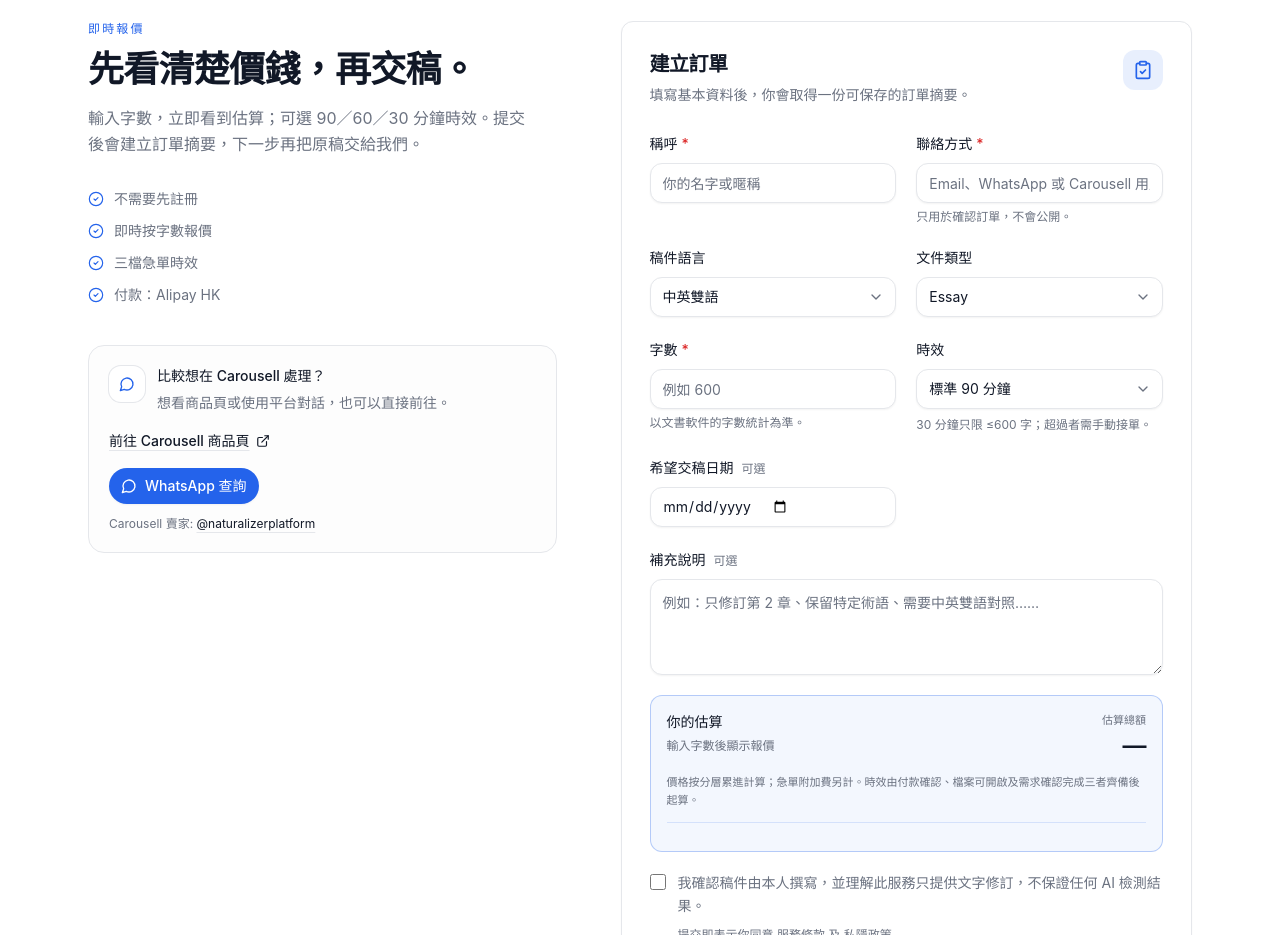
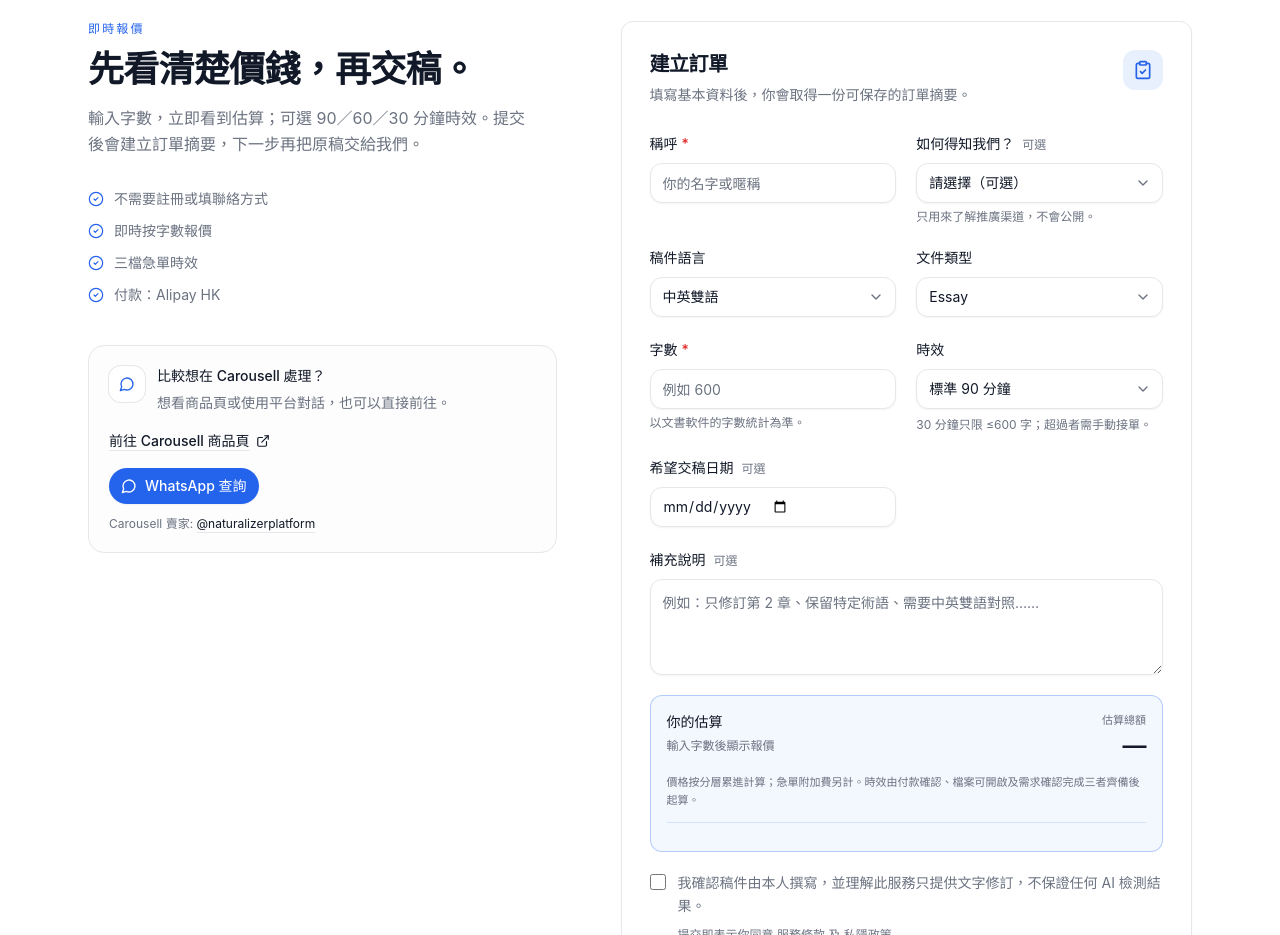
Before and after one commit to vvvjb18-lab/Naturalizer, a Next.js app: page / in a window 1280 px wide. Shown: the part 5080-6015 px from the top of the page. Built offline with nearby package versions, Linux system fonts and the light colour scheme.

Commit message:
Make contact optional and add referral source

```diff
--- a/app/api/orders/route.ts
+++ b/app/api/orders/route.ts
@@ -10,10 +10,19 @@ export const runtime = "nodejs";
 
 const LANGUAGES = new Set(["zh", "en", "bilingual"]);
 const DOCUMENT_TYPES = new Set(["essay", "thesis", "abstract", "other"]);
+const REFERRALS = new Set([
+  "instagram",
+  "threads",
+  "carousell",
+  "referral",
+  "search",
+  "other",
+]);
 
 interface OrderRequest {
   name?: unknown;
   contact?: unknown;
+  referral?: unknown;
   language?: unknown;
   documentType?: unknown;
   rush?: unknown;
@@ -47,6 +56,7 @@ export async function POST(request: Request) {
 
   const name = cleanString(body.name, 120);
   const contact = cleanString(body.contact, 240);
+  const referral = cleanString(body.referral, 40);
   const language = cleanString(body.language, 20);
   const documentType = cleanString(body.documentType, 20);
   const rush =
@@ -62,7 +72,7 @@ export async function POST(request: Request) {
 
   if (
     !name ||
-    !contact ||
+    (referral !== "" && !REFERRALS.has(referral)) ||
     !LANGUAGES.has(language) ||
     !DOCUMENT_TYPES.has(documentType) ||
     !Number.isFinite(words) ||
@@ -95,6 +105,7 @@ export async function POST(request: Request) {
     createdAt: new Date().toISOString(),
     name,
     contact,
+    referral,
     language,
     documentType,
     words: quote.words,
--- a/app/ops/(dashboard)/export/orders/route.ts
+++ b/app/ops/(dashboard)/export/orders/route.ts
@@ -25,6 +25,7 @@ export async function GET() {
       "Created at",
       "Name",
       "Contact",
+      "Referral source",
       "Language",
       "Document type",
       "Words",
@@ -47,6 +48,7 @@ export async function GET() {
       order.createdAt,
       order.name,
       order.contact,
+      order.referral,
       order.language,
       order.documentType,
       order.words,
--- a/app/ops/(dashboard)/orders/[id]/page.tsx
+++ b/app/ops/(dashboard)/orders/[id]/page.tsx
@@ -41,6 +41,15 @@ const rushLabels: Record<string, string> = {
   standard: "標準",
   priority: "中急",
   urgent: "特急",
+};
+
+const referralLabels: Record<string, string> = {
+  instagram: "Instagram",
+  threads: "Threads",
+  carousell: "Carousell",
+  referral: "朋友介紹",
+  search: "搜尋引擎",
+  other: "其他",
 };
 
 export default async function OpsOrderPage({
@@ -91,7 +100,12 @@ export default async function OpsOrderPage({
   const rows = [
     { label: "訂單編號", value: order.orderId, mono: true },
     { label: "稱呼", value: order.name },
-    { label: "聯絡方式", value: order.contact },
+    { label: "聯絡方式", value: order.contact || "未提供" },
+    {
+      label: "如何得知",
+      value:
+        referralLabels[order.referral] ?? (order.referral || "未提供"),
+    },
     {
       label: "稿件語言",
       value: languageLabels[order.language] ?? order.language,
--- a/app/ops/(dashboard)/page.tsx
+++ b/app/ops/(dashboard)/page.tsx
@@ -55,6 +55,7 @@ export default async function OpsOrdersPage({
       order.orderId,
       order.name,
       order.contact,
+      order.referral,
       order.notes,
     ]
       .join(" ")
@@ -224,7 +225,7 @@ export default async function OpsOrdersPage({
                             {order.name}
                           </p>
                           <p className="mt-1 max-w-[180px] truncate text-[11px] text-muted-foreground">
-                            {order.contact}
+                            {order.contact || "未提供聯絡方式"}
                           </p>
                         </td>
                         <td className="px-4 py-3 tabular-nums text-muted-foreground">
--- a/components/order-form.tsx
+++ b/components/order-form.tsx
@@ -34,9 +34,20 @@ type LanguageValue = "zh" | "en" | "bilingual";
 type DocumentValue = "essay" | "thesis" | "abstract" | "other";
 type Status = "idle" | "loading" | "done";
 
+const referralValues = [
+  "instagram",
+  "threads",
+  "carousell",
+  "referral",
+  "search",
+  "other",
+] as const;
+
+type ReferralValue = "" | (typeof referralValues)[number];
+
 interface FormValues {
   name: string;
-  contact: string;
+  referral: ReferralValue;
   language: LanguageValue;
   documentType: DocumentValue;
   rush: RushTier;
@@ -48,7 +59,6 @@ interface FormValues {
 
 interface FormErrors {
   name?: string;
-  contact?: string;
   words?: string;
   rush?: string;
   consent?: string;
@@ -94,7 +104,7 @@ const documentValues: DocumentValue[] = [
 
 const initialValues: FormValues = {
   name: "",
-  contact: "",
+  referral: "",
   language: "bilingual",
   documentType: "essay",
   rush: "standard",
@@ -221,6 +231,11 @@ export function OrderSection() {
     copy.order.fields.documentOptions[documentValues.indexOf(values.documentType)];
   const rushLabel =
     copy.order.fields.rushOptions[RUSH_TIERS.indexOf(values.rush)];
+  const referralLabel = values.referral
+    ? copy.order.fields.referralOptions[
+        referralValues.indexOf(values.referral)
+      ]
+    : "";
   const isLoading = status === "loading";
 
   function updateValue<Key extends keyof FormValues>(
@@ -240,7 +255,6 @@ export function OrderSection() {
     const nextErrors: FormErrors = {};
 
     if (!values.name.trim()) nextErrors.name = copy.order.errors.name;
-    if (!values.contact.trim()) nextErrors.contact = copy.order.errors.contact;
     if (!Number.isFinite(wordCount) || wordCount < 1) {
       nextErrors.words = copy.order.errors.words;
     }
@@ -257,7 +271,9 @@ export function OrderSection() {
     return [
       `Naturalizer — ${order.orderId}`,
       `${copy.order.fields.name}: ${values.name.trim()}`,
-      `${copy.order.fields.contact}: ${values.contact.trim()}`,
+      referralLabel
+        ? `${copy.order.fields.referral}: ${referralLabel}`
+        : null,
       `${copy.order.fields.language}: ${languageLabel}`,
       `${copy.order.fields.documentType}: ${documentLabel}`,
       `${copy.order.fields.words}: ${order.words}`,
@@ -294,7 +310,7 @@ export function OrderSection() {
         headers: { "content-type": "application/json" },
         body: JSON.stringify({
           name: values.name,
-          contact: values.contact,
+          referral: values.referral,
           language: values.language,
           documentType: values.documentType,
           rush: values.rush,
@@ -668,42 +684,52 @@ export function OrderSection() {
 
                   <div>
                     <label
-                      htmlFor="order-contact"
+                      htmlFor="order-referral"
                       className="text-sm font-medium text-foreground"
                     >
-                      {copy.order.fields.contact}
-                      <span className="ml-1 text-destructive">*</span>
+                      {copy.order.fields.referral}
+                      <span className="ml-2 text-xs font-normal text-muted-foreground">
+                        {copy.common.optional}
+                      </span>
                     </label>
-                    <input
-                      id="order-contact"
-                      value={values.contact}
+                    <div className="relative mt-2">
+                      <select
+                        id="order-referral"
+                        value={values.referral}
                         onChange={(event) =>
-                        updateValue("contact", event.target.value)
+                          updateValue(
+                            "referral",
+                            event.target.value as ReferralValue
+                          )
                         }
-                      placeholder={copy.order.fields.contactPlaceholder}
-                      aria-invalid={Boolean(errors.contact)}
-                      aria-describedby={
-                        errors.contact
-                          ? "contact-error"
-                          : "contact-description"
-                      }
-                      className={`${inputClass} mt-2`}
+                        aria-describedby="referral-description"
+                        className={selectClass}
+                      >
+                        <option value="">
+                          {copy.order.fields.referralPlaceholder}
+                        </option>
+                        {copy.order.fields.referralOptions.map(
+                          (option, index) => (
+                            <option
+                              key={referralValues[index]}
+                              value={referralValues[index]}
+                            >
+                              {option}
+                            </option>
+                          )
+                        )}
+                      </select>
+                      <ChevronDown
+                        className="pointer-events-none absolute right-3 top-1/2 h-4 w-4 -translate-y-1/2 text-muted-foreground"
+                        aria-hidden="true"
                       />
-                    {errors.contact ? (
+                    </div>
                     <p
-                        id="contact-error"
-                        className="mt-1.5 text-xs text-destructive"
-                      >
-                        {errors.contact}
-                      </p>
-                    ) : (
-                      <p
-                        id="contact-description"
+                      id="referral-description"
                       className="mt-1.5 text-xs text-muted-foreground"
                     >
-                        {copy.order.fields.contactHint}
+                      {copy.order.fields.referralHint}
                     </p>
-                    )}
                   </div>
 
                   <div>
--- a/lib/admin/store.ts
+++ b/lib/admin/store.ts
@@ -37,6 +37,7 @@ export interface AdminOrder {
   orderId: string;
   name: string;
   contact: string;
+  referral: string;
   language: string;
   documentType: string;
   words: number;
@@ -85,6 +86,7 @@ export interface NewOrder {
   orderId: string;
   name: string;
   contact: string;
+  referral: string;
   language: string;
   documentType: string;
   words: number;
@@ -216,6 +218,7 @@ function mapOrderRow(row: Record<string, unknown>): AdminOrder {
     orderId: String(row.order_id),
     name: String(row.name),
     contact: String(row.contact),
+    referral: row.referral_source ? String(row.referral_source) : "",
     language: String(row.language),
     documentType: String(row.document_type),
     words: Number(row.words),
@@ -302,6 +305,7 @@ export async function saveOrder(record: NewOrder) {
           order_id: record.orderId,
           name: record.name,
           contact: record.contact,
+          referral_source: record.referral,
           language: record.language,
           document_type: record.documentType,
           words: record.words,
--- a/lib/i18n.ts
+++ b/lib/i18n.ts
@@ -221,7 +221,7 @@ const zh = {
     description:
       "輸入字數，立即看到估算；可選 90／60／30 分鐘時效。提交後會建立訂單摘要，下一步再把原稿交給我們。",
     bullets: [
-      "不需要先註冊",
+      "不需要註冊或填聯絡方式",
       "即時按字數報價",
       "三檔急單時效",
       "付款：Alipay HK",
@@ -235,9 +235,17 @@ const zh = {
     fields: {
       name: "稱呼",
       namePlaceholder: "你的名字或暱稱",
-      contact: "聯絡方式",
-      contactPlaceholder: "Email、WhatsApp 或 Carousell 用戶名",
-      contactHint: "只用於確認訂單，不會公開。",
+      referral: "如何得知我們？",
+      referralPlaceholder: "請選擇（可選）",
+      referralOptions: [
+        "Instagram",
+        "Threads",
+        "Carousell",
+        "朋友介紹",
+        "搜尋引擎",
+        "其他",
+      ],
+      referralHint: "只用來了解推廣渠道，不會公開。",
       language: "稿件語言",
       languageOptions: ["中文", "English", "中英雙語"],
       documentType: "文件類型",
@@ -283,7 +291,6 @@ const zh = {
     submitting: "正在整理訂單…",
     errors: {
       name: "請填寫稱呼。",
-      contact: "請填寫聯絡方式。",
       words: "請輸入有效字數。",
       rush: "30 分鐘時效只限 600 字或以下，請改選 60／90 分鐘或手動接單。",
       consent: "請先確認服務條款。",
@@ -295,7 +302,7 @@ const zh = {
       handoffText:
         "請將訂單編號及原稿透過 WhatsApp 或 Carousell 傳送給我們。我們確認稿件與交期後，才會安排付款與修訂。",
       receivedText:
-        "我們已收到你的需求，會透過你提供的聯絡方式確認稿件、交期與付款安排。",
+        "請保留訂單編號，並透過 WhatsApp 或 Carousell 傳送原稿；我們確認稿件、交期與付款後才開始修訂。",
       orderId: "訂單編號",
       quote: "估算總額",
       words: "字數",
@@ -661,7 +668,7 @@ const en: Dictionary = {
     description:
       "Enter your word count for an estimate and choose a 90-, 60-, or 30-minute turnaround. Submitting creates an order summary; you send the draft in the next step.",
     bullets: [
-      "No account needed",
+      "No account or contact details needed",
       "Instant word-count estimate",
       "Three rush turnaround options",
       "Payment by Alipay HK",
@@ -676,9 +683,17 @@ const en: Dictionary = {
     fields: {
       name: "Name",
       namePlaceholder: "Your name or preferred name",
-      contact: "Contact",
-      contactPlaceholder: "Email, WhatsApp, or Carousell username",
-      contactHint: "Used only to confirm your order. Never published.",
+      referral: "How did you hear about us?",
+      referralPlaceholder: "Select (optional)",
+      referralOptions: [
+        "Instagram",
+        "Threads",
+        "Carousell",
+        "Friend / referral",
+        "Search engine",
+        "Other",
+      ],
+      referralHint: "Used only to understand which channels reach people.",
       language: "Draft language",
       languageOptions: ["Chinese", "English", "Bilingual"],
       documentType: "Document type",
@@ -725,7 +740,6 @@ const en: Dictionary = {
     submitting: "Preparing your order…",
     errors: {
       name: "Please add your name.",
-      contact: "Please add a contact method.",
       words: "Please enter a valid word count.",
       rush:
         "The 30-minute option is limited to 600 words or fewer. Choose 60 or 90 minutes, or contact us for manual intake.",
@@ -739,7 +753,7 @@ const en: Dictionary = {
       handoffText:
         "Send your order number and draft to us through WhatsApp or Carousell. We will confirm the draft, turnaround, and payment before any work begins.",
       receivedText:
-        "We have received your request and will use your contact details to confirm the draft, turnaround, and payment.",
+        "Keep your order number and send the draft through WhatsApp or Carousell. We will confirm the draft, turnaround, and payment before editing begins.",
       orderId: "Order number",
       quote: "Estimated total",
       words: "Word count",
```
Also changed, not shown: 2 other files (tests, documents, lock files or other folders). Lines whose indentation alone changed are shown as unchanged.
